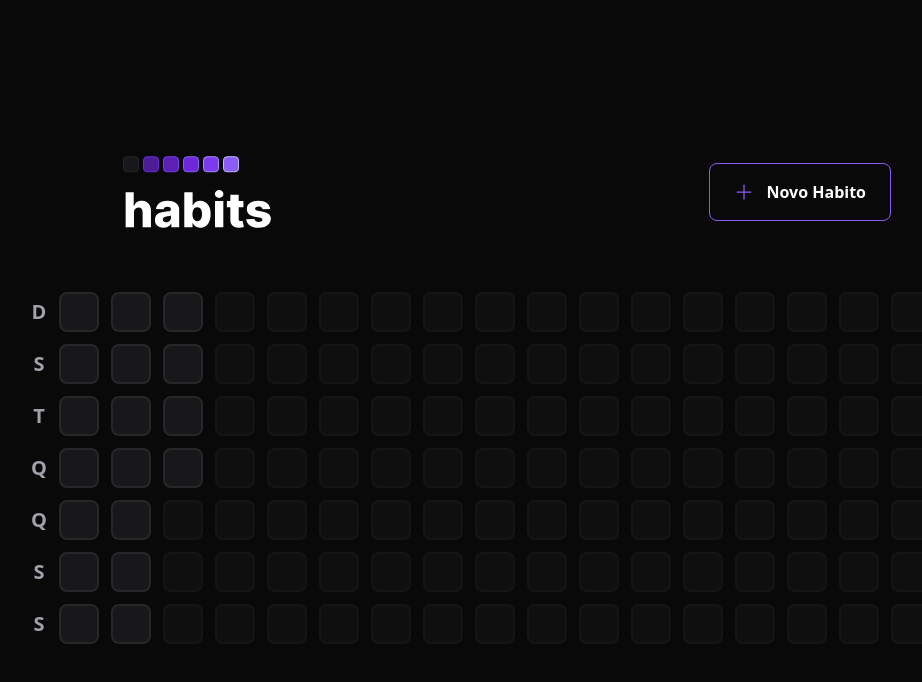
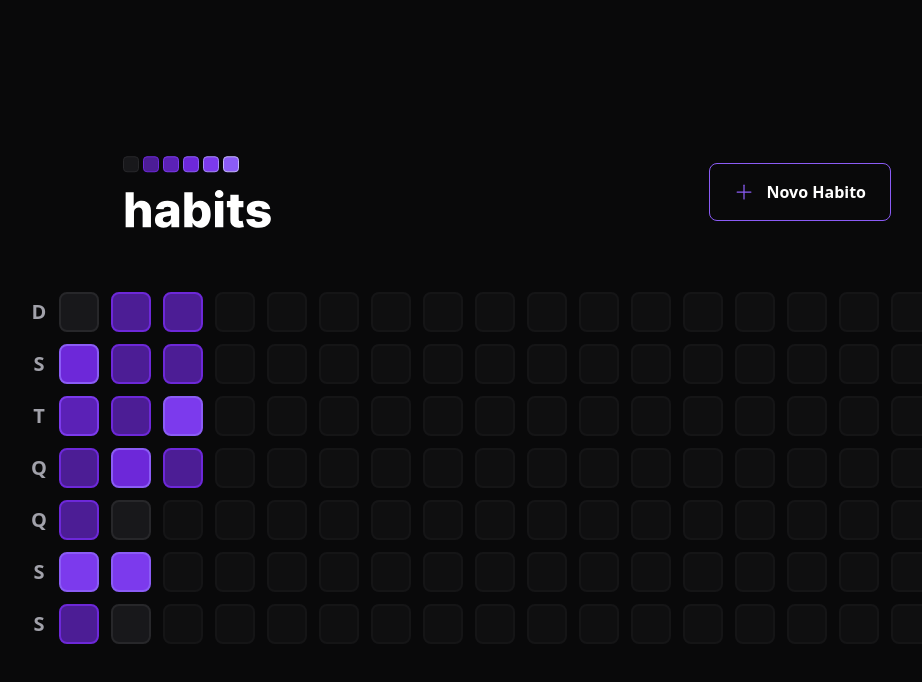
Before and after one commit to vinivasq/habit_tracker, a React (Vite) app in the folder web/: page / in a window 1280 px wide. Shown: the top 682 px of the page, without its empty margins (133-1055 px from the left). Built offline with nearby package versions, Linux system fonts and the light colour scheme.

Commit message:
indicação de quantidade de habitos completados no dia com cores do summary

```diff
--- a/web/index.html
+++ b/web/index.html
@@ -1,5 +1,5 @@
 <!DOCTYPE html>
-<html lang="en">
+<html lang="pt-br">
   <head>
     <meta charset="UTF-8" />
     <link rel="icon" type="image/svg+xml" href="/vite.svg" />
--- a/web/package.json
+++ b/web/package.json
@@ -11,6 +11,7 @@
   "dependencies": {
     "@radix-ui/react-dialog": "^1.0.2",
     "@radix-ui/react-popover": "^1.0.3",
+    "clsx": "^1.2.1",
     "dayjs": "^1.11.7",
     "phosphor-react": "^1.4.1",
     "react": "^18.2.0",
--- a/web/src/components/HabitDay.tsx
+++ b/web/src/components/HabitDay.tsx
@@ -1,9 +1,37 @@
-// interface habitDayProps {
-//     completed: number
-// }
+import * as Popover from '@radix-ui/react-popover';
+import clsx from 'clsx';
+import { ProgressBar } from './ProgressBar';
 
-export function HabitDay() {
+interface habitDayProps {
+    completed: number
+    amount: number
+}
+
+export function HabitDay({ completed, amount }: habitDayProps) {
+    const completedPercentage = Math.round((completed / amount) * 100)
+
     return (
-        <div className="w-10 h-10 bg-zinc-900 border-2 border-zinc-800 rounded-lg" />
+        <Popover.Root>
+            <Popover.Trigger className={clsx("w-10 h-10  border-2  rounded-lg", {
+                'bg-zinc-900 border-zinc-800': completedPercentage == 0,
+                'bg-violet-500 border-violet-400': completedPercentage > 0 && completedPercentage < 20,
+                'bg-violet-600 border-violet-500': completedPercentage >= 20 && completedPercentage < 40,
+                'bg-violet-700 border-violet-500': completedPercentage >= 40 && completedPercentage < 60,
+                'bg-violet-800 border-violet-600': completedPercentage >= 60 && completedPercentage < 80,
+                'bg-violet-900 border-violet-700': completedPercentage >= 80,
+                })}
+            />
+
+            <Popover.Portal>
+                <Popover.Content className='min-w-[320px] p-6 rounded-2xl bg-zinc-900 flex flex-col'>
+                    <span className='font-semibold text-zinc-400'>sexta-feira</span>
+                    <span className='mt-1 font-extrabold leading-tight text-3xl' >20/01</span>
+
+                    <ProgressBar progress={completedPercentage}/>
+
+                    <Popover.Arrow height={8} width={16} className='fill-zinc-900'/>
+                </Popover.Content>
+            </Popover.Portal>
+        </Popover.Root>
     )
 }
--- /dev/null
+++ b/web/src/components/ProgressBar.tsx
@@ -0,0 +1,19 @@
+interface ProgressBarProps {
+    progress: number
+}
+
+export function ProgressBar(props: ProgressBarProps) {
+    return(
+    <div className='h-3 w-full rounded-xl bg-zinc-700 mt-4'>
+        <div
+            role="progressbar"
+            aria-label="Progresso de hábitos completados neste dia"
+            aria-valuenow={props.progress}
+            className='h-3 rounded-xl bg-violet-600'
+            style={{
+                width: `${props.progress}%`
+            }}
+        />
+    </div>
+    )
+}
--- a/web/src/components/SummaryTable.tsx
+++ b/web/src/components/SummaryTable.tsx
@@ -35,7 +35,11 @@
 
             <div className="grid grid-rows-7 grid-flow-col gap-3">
                 {summaryDates.map(date => {
-                    return <HabitDay key={date.toString()}/>
+                    return (
+                        <HabitDay
+                            key={date.toString()}
+                            amount={5}
+                            completed={Math.round(Math.random() * 5)} />)
                 })}
 
                 {amountOfDaysToFill > 0 && Array.from({ length: amountOfDaysToFill }).map((_, i) => {
```
Also changed, not shown: 1 other file (tests, documents, lock files or other folders).
